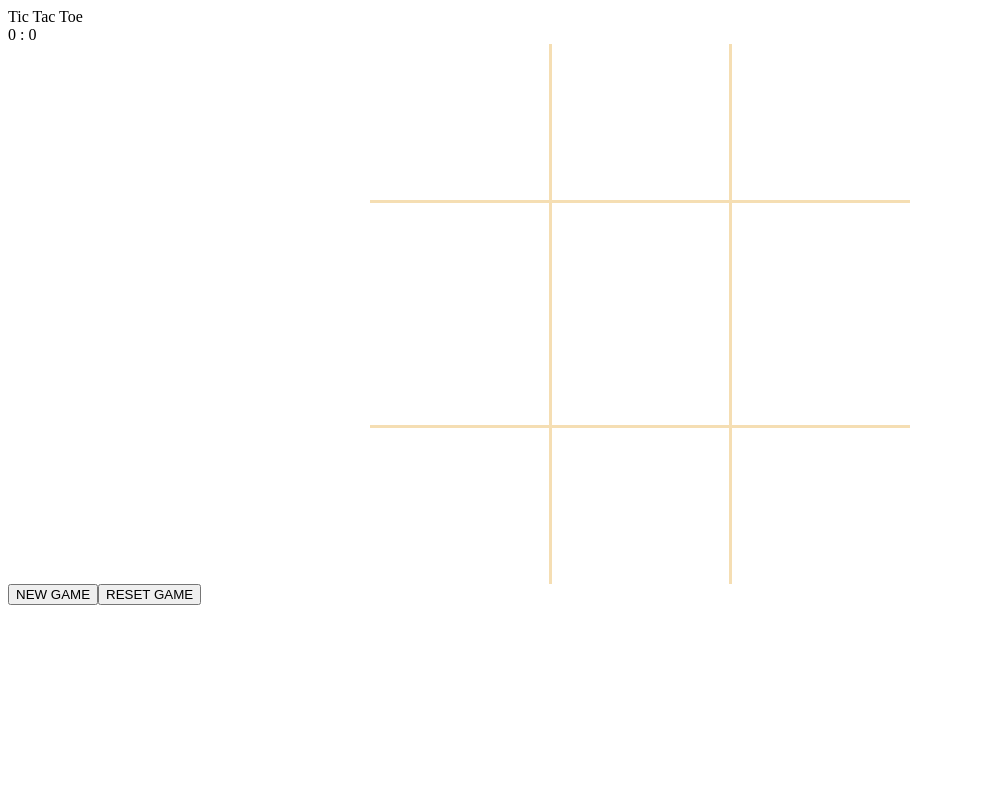
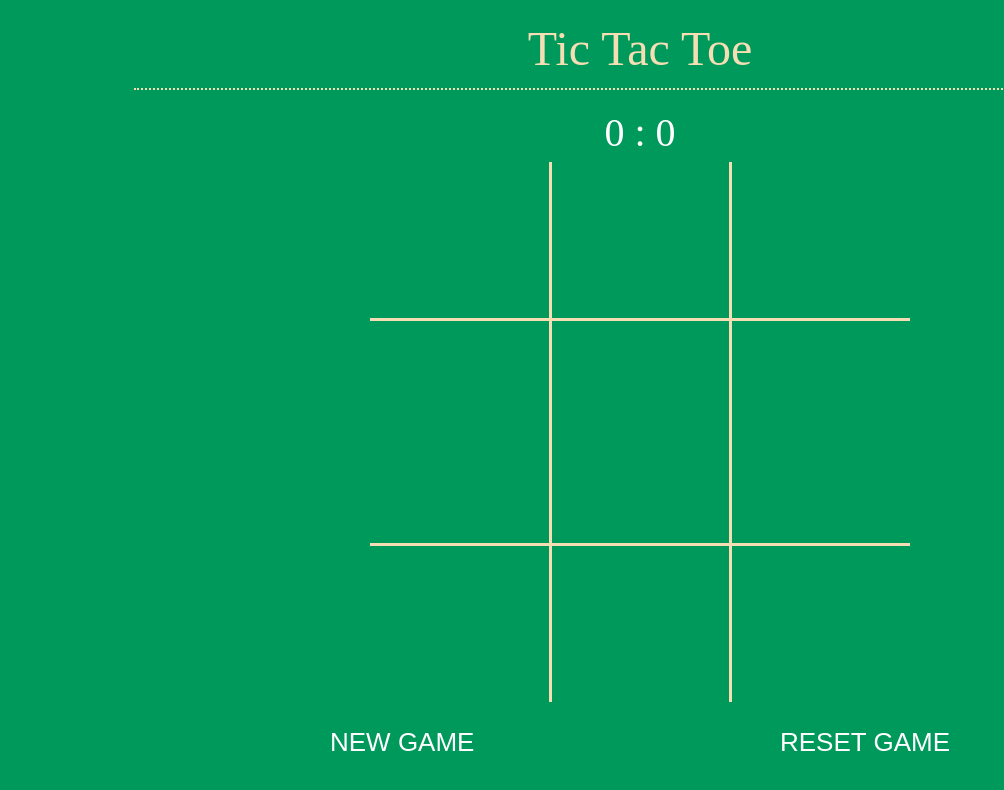
Before and after one commit to Kwongiseok/tic-tac-toe, a plain HTML site: page index.html in a window 1280 px wide. Shown: the whole page, without its empty margins (0-1004 px from the left). Drawn offline with Linux system fonts and the light colour scheme.

Commit message:
Css styling ver1

```diff
--- a/styles/style.css
+++ b/styles/style.css
@@ -1,3 +1,34 @@
+body {
+  background-color: #00995c;
+}
+.titleContainer {
+  display: flex;
+  justify-content: center;
+  align-items: center;
+  width: 80%;
+  margin: auto;
+  height: 80px;
+  margin-bottom: 12px;
+  border-bottom: 2px dotted wheat;
+}
+.title {
+  font-size: 48px;
+  color: wheat;
+}
+
+.scoreContainer {
+  display: flex;
+  align-items: center;
+  justify-content: center;
+  width: 80%;
+  margin: auto;
+  height: 60px;
+}
+
+.score {
+  font-size: 40px;
+  color: white;
+}
 .gameBoardContainer {
   display: flex;
   align-items: center;
@@ -28,3 +59,22 @@
 .footerButtons {
   display: flex;
 }
+
+.footerButtons {
+  display: flex;
+  align-items: center;
+  justify-content: space-between;
+  padding-top: 24px;
+  width: 50%;
+  margin: auto;
+}
+
+.button {
+  border: none;
+  background-color: transparent;
+  color: white;
+  font-size: 26px;
+}
+.button:hover {
+  color: antiquewhite;
+}
```
